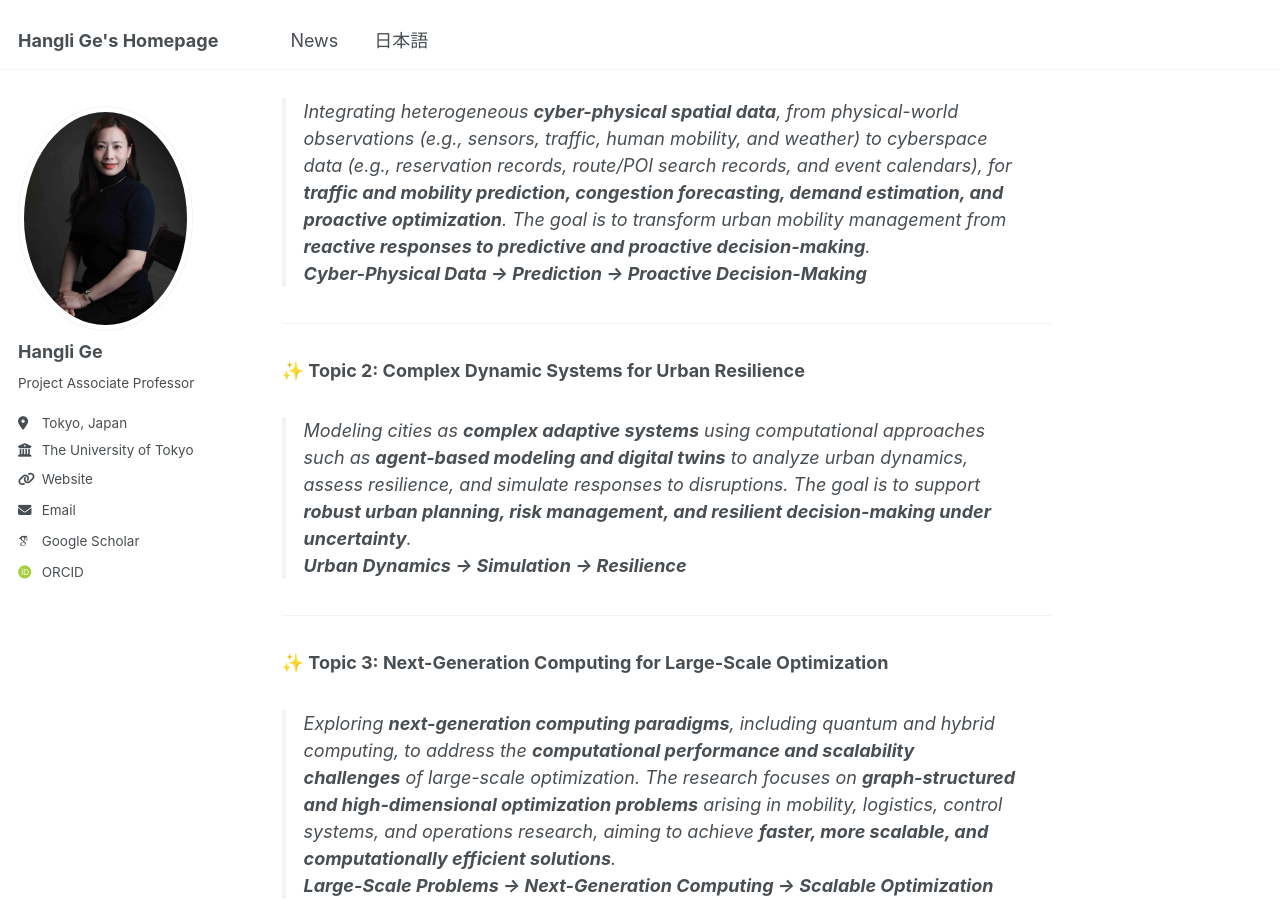
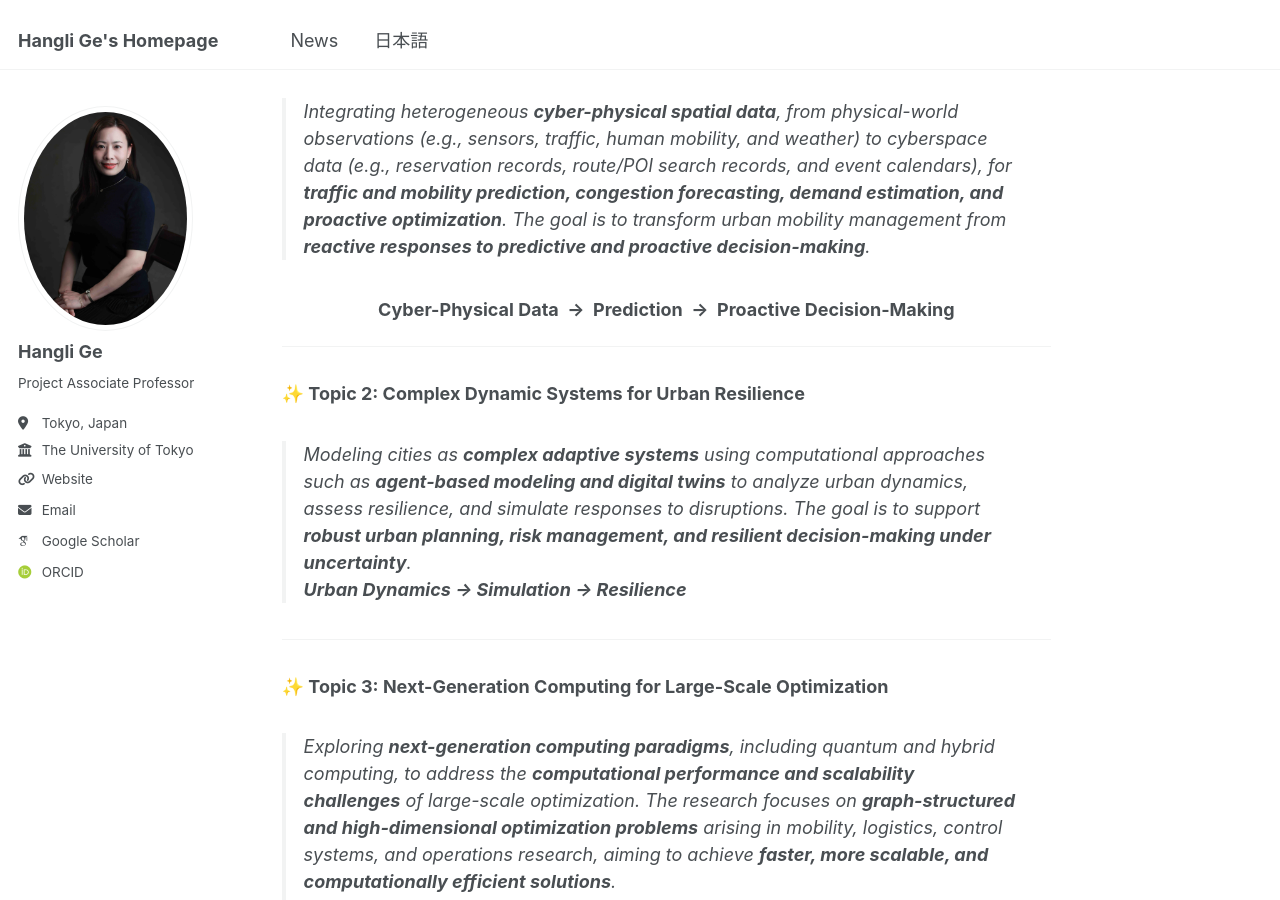
Before and after one commit to christie888/christie888.github.io, a Jekyll site: the page built from _pages/about.md, in a window 1280 px wide and 900 px high, scrolled down 623 px. Built offline with Jekyll 4.4.1, drawn with Linux system fonts in a browser that asks for light colours; some web fonts are replaced.

Commit message:
Enhance formatting for Cyber-Physical Big-Data topic
Added formatting for emphasis and alignment in Topic 1 description.

```diff
--- a/_pages/about.md
+++ b/_pages/about.md
@@ -21,7 +21,10 @@ My name is  Hangli Ge (葛杭丽 | 葛杭麗). I am currently a Project Associat
 ## 🔬 Research Topics
 
 ### ✨ Topic 1: Cyber-Physical Big-Data-Driven Traffic & Mobility Systems
-> Integrating heterogeneous **cyber-physical spatial data**, from physical-world observations (e.g., sensors, traffic, human mobility, and weather) to cyberspace data (e.g., reservation records, route/POI search records, and event calendars), for **traffic and mobility prediction, congestion forecasting, demand estimation, and proactive optimization**. The goal is to transform urban mobility management from **reactive responses to predictive and proactive decision-making**. <br> **Cyber-Physical Data → Prediction → Proactive Decision-Making**
+> Integrating heterogeneous **cyber-physical spatial data**, from physical-world observations (e.g., sensors, traffic, human mobility, and weather) to cyberspace data (e.g., reservation records, route/POI search records, and event calendars), for **traffic and mobility prediction, congestion forecasting, demand estimation, and proactive optimization**. The goal is to transform urban mobility management from **reactive responses to predictive and proactive decision-making**.
+ <p align="center">
+  <strong>Cyber-Physical Data &nbsp;→&nbsp; Prediction &nbsp;→&nbsp; Proactive Decision-Making</strong>
+</p>
 
 ---
 
```
